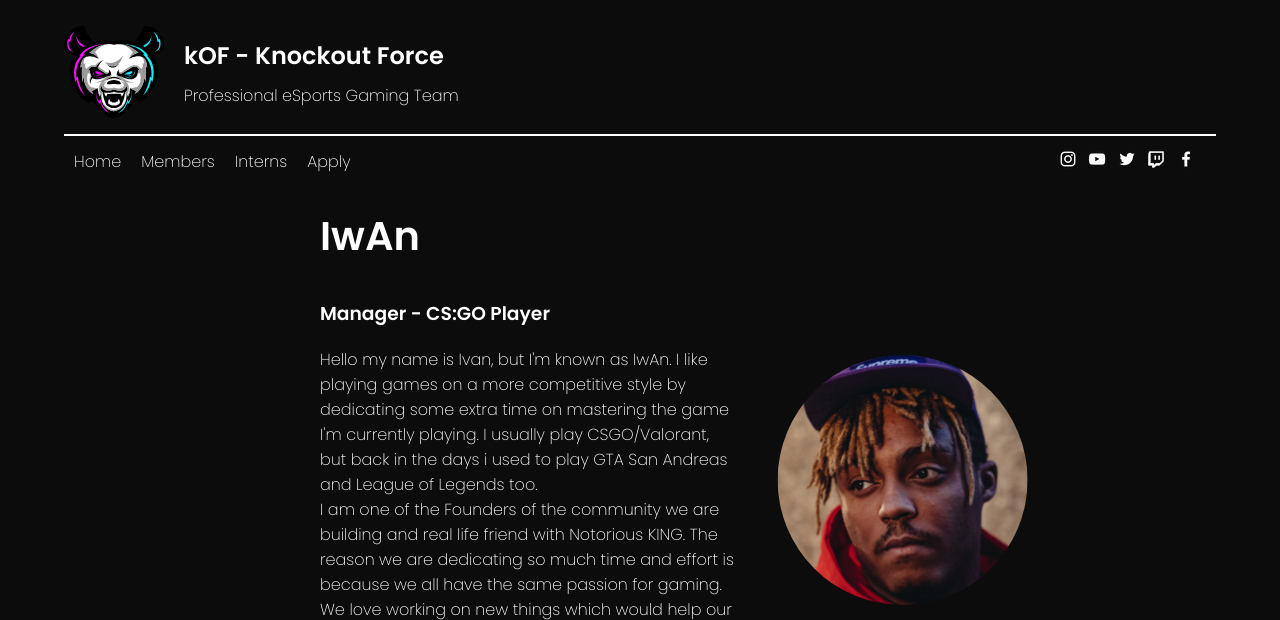
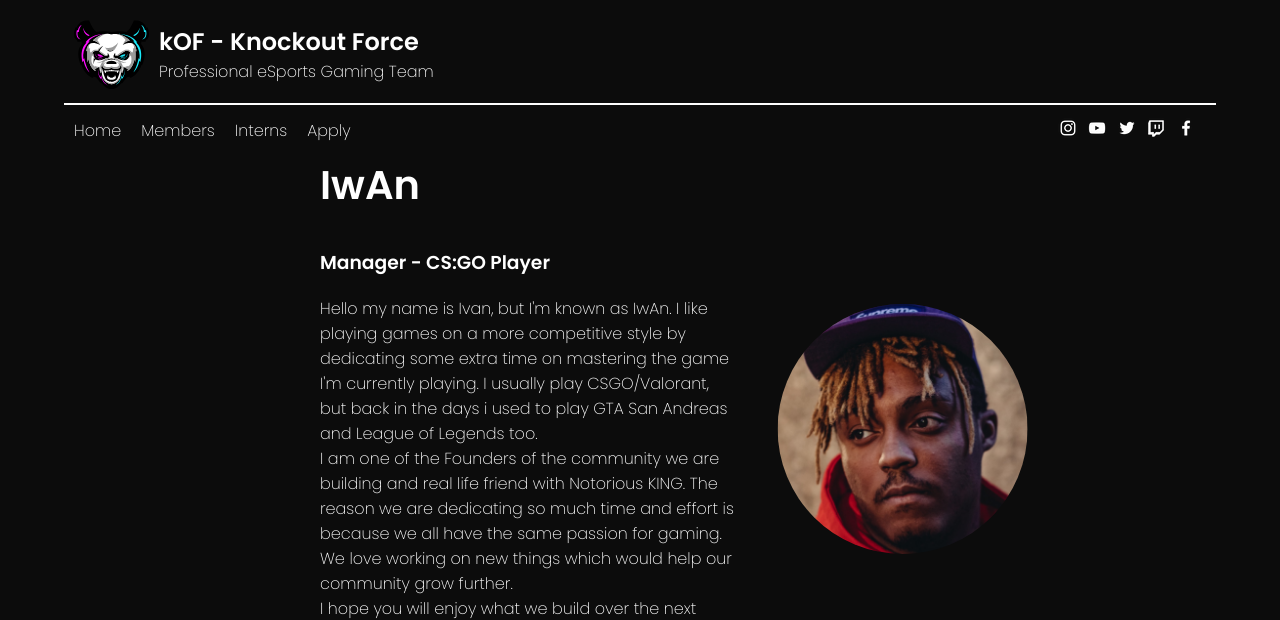
Before and after one commit to ReadieFur/kOFWebsite, a PHP site: page /members/iwan/ in a window 1280 px wide. Shown: the top 620 px of the page. Run offline with PHP 8.4, Linux system fonts and the light colour scheme.

Commit message:
Updated header

```diff
--- a/home/index.html
+++ b/home/index.html
@@ -45,7 +45,7 @@
 
 <body>
     <span>
-        <video class="trailer" src="/resources/tempVideo.mp4" autoplay muted></video>
+        <video class="trailer" src="/resources/tempVideo.mp4" autoplay muted loop></video>
     </span>
 
     <div class="rosterContainer">
--- a/home/styles.css
+++ b/home/styles.css
@@ -40,6 +40,8 @@
 {
     background-color: rgba(0,0,0,0.8);
 }
+
+.prev::selection, .next::selection { color: none; }
 
 .dot
 {
--- a/main.css
+++ b/main.css
@@ -83,18 +83,21 @@ button
 /*#region Header*/
 header
 {
-    margin-top: 2%;
     margin-left: 5%;
     margin-right: 5%;
-    margin-bottom: 70px;
+    margin-bottom: 50px;
 }
 
 /*#region TitleMotd*/
-.motdContainer { height: 100px; }
+.motdContainer { height: 75px; }
 
 .motdContainer > img
 {
-    width: 100px;
+    left: 10px;
+    top: 35px;
+    transform: translate(0%, -50%);
+    position: relative;
+    width: 75px;
     float: left;
 }
 
@@ -103,7 +106,7 @@ header
     position: relative;
     top: 50%;
     left: 20px;
-    line-height: 20px;
+    line-height: 10px;
     transform: translate(0%, -50%);
 }
 /*#endregion*/
```
Also changed, not shown: resources/logos/Martin.png.
